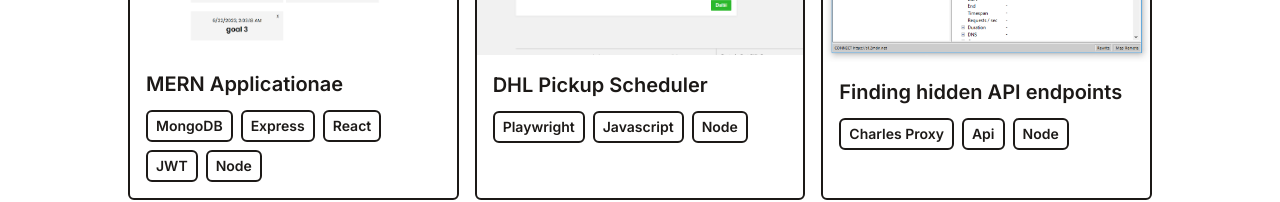
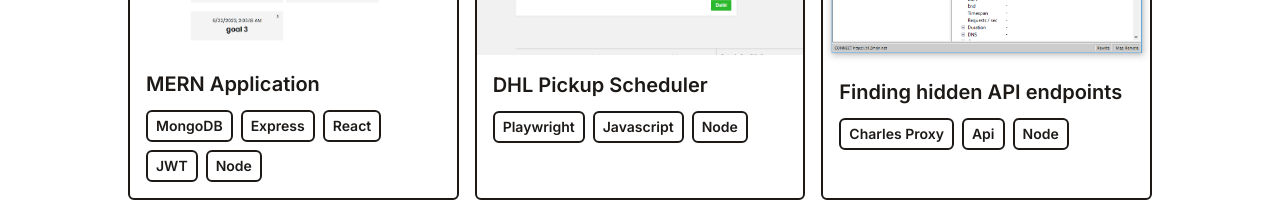
Before and after one commit to gabtomas/portfolio, a React (Vite) app: page / in a window 1280 px wide. Shown: the part 482-684 px from the top of the page. Built offline with nearby package versions, Linux system fonts and the light colour scheme.

Commit message:
fix: title fix

```diff
--- a/src/data/portfolio.js
+++ b/src/data/portfolio.js
@@ -1,6 +1,6 @@
 export default [
     {
-        title: "MERN Applicationae",
+        title: "MERN Application",
         imgUrl: "./assets/mern_app.png",
         stack: ["MongoDB", "Express", "React", "JWT", "Node"],
         link: "https://mern-users-goals.onrender.com",
```
